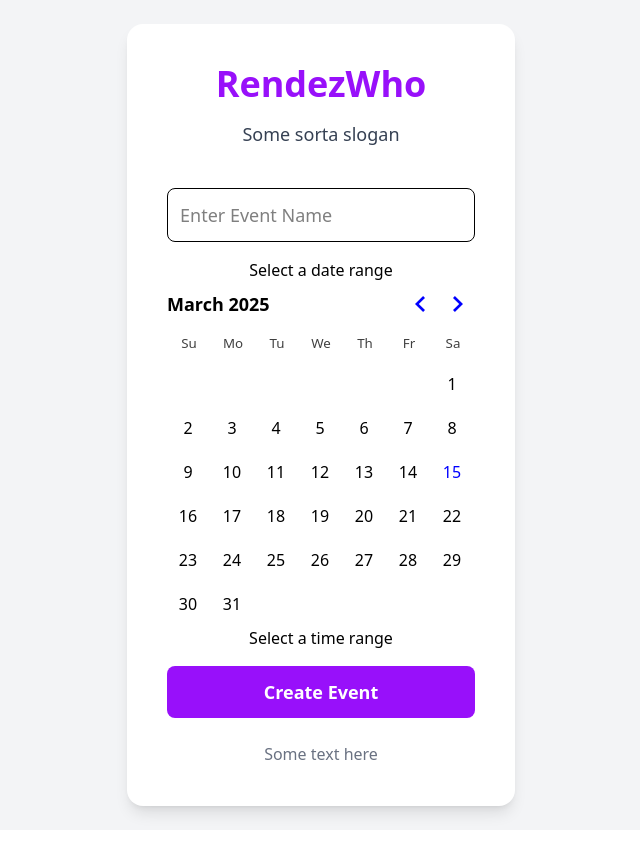
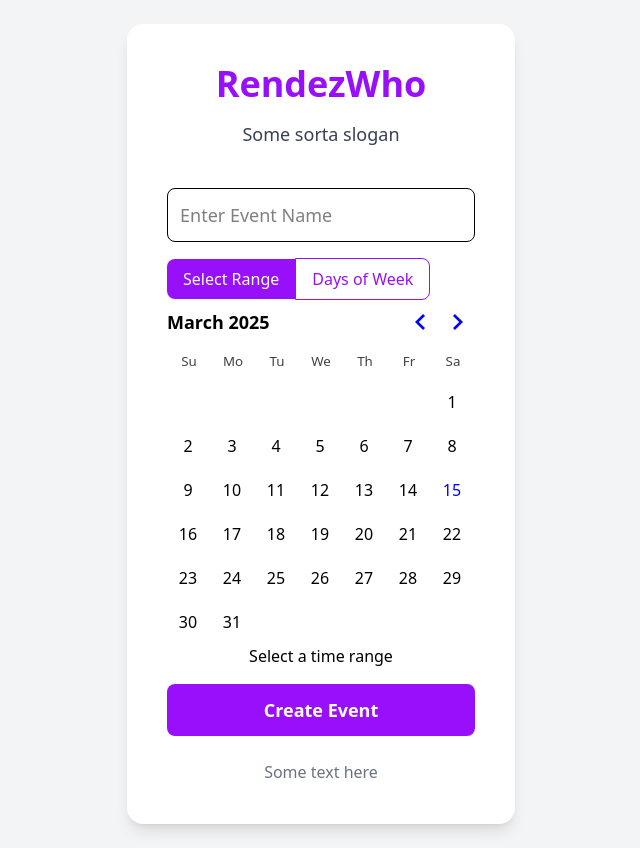
Before and after one commit to SammriddhGupta/RendezWho, a React (Vite) app: page / in a window 1280 px wide. Shown: the whole page, without its empty margins (319-959 px from the left). Built offline with nearby package versions, Linux system fonts and the light colour scheme.

Commit message:
Add select range and days of week button

```diff
--- a/src/Home.jsx
+++ b/src/Home.jsx
@@ -40,9 +40,24 @@ function Home() {
               onChange={(e) => setEventName(e.target.value)}
               className="p-3 border rounded-lg w-full text-lg"
             />
+          <div>
 
+          <div className="flex">
             <div>
-            <h1>Select a date range</h1>
+              <button
+                className="bg-purple-600 text-white px-4 py-2 rounded-l-lg hover:bg-purple-700 transition-colors"
+              >
+                Select Range
+              </button>
+
+              <button
+                className="bg-white text-purple-600 px-4 py-2 rounded-r-lg border border-purple-600 hover:bg-purple-50 transition-colors"
+              >
+                Days of Week
+              </button>
+            </div>
+          </div>
+
             <DayPicker
               mode="range"
               min={1}
```
